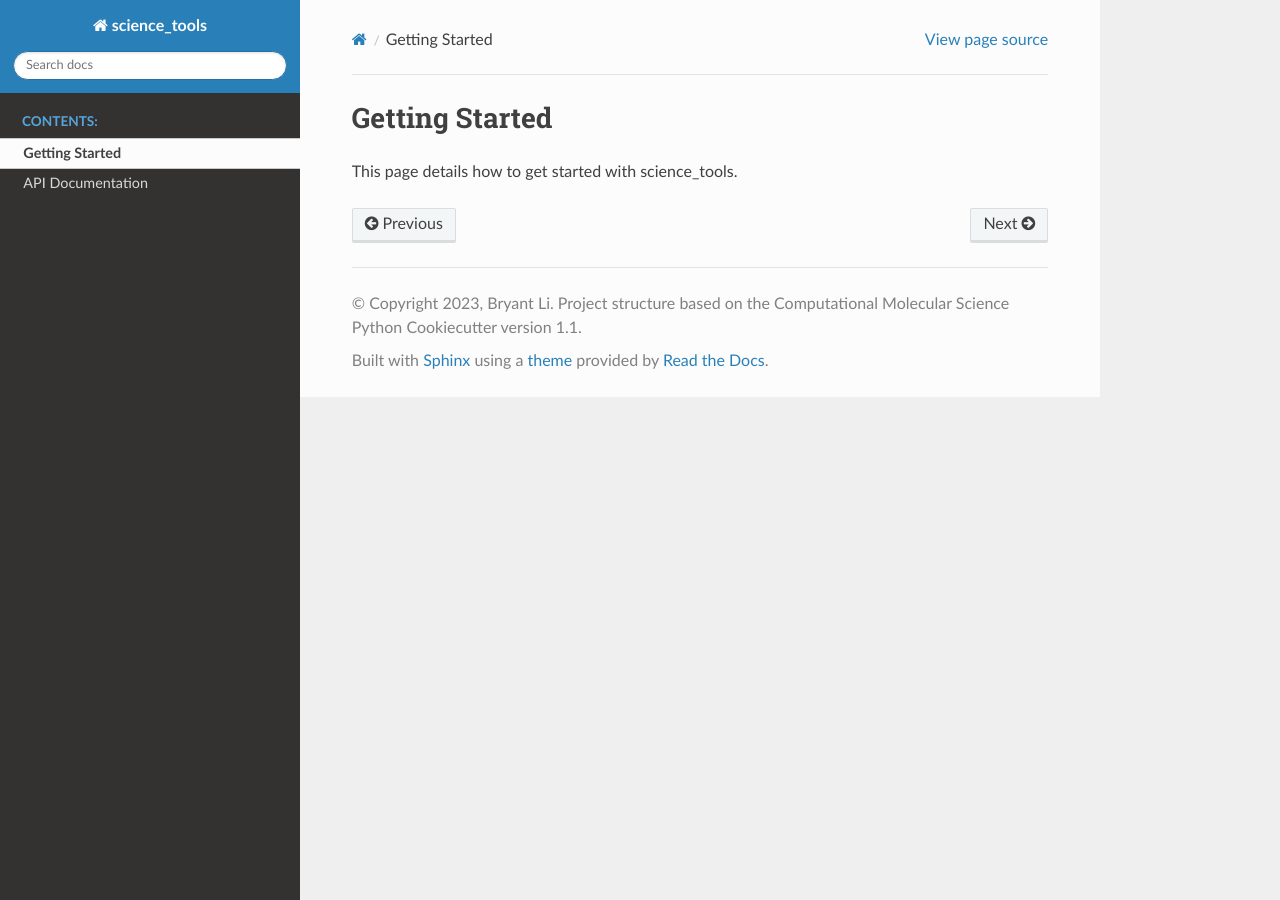
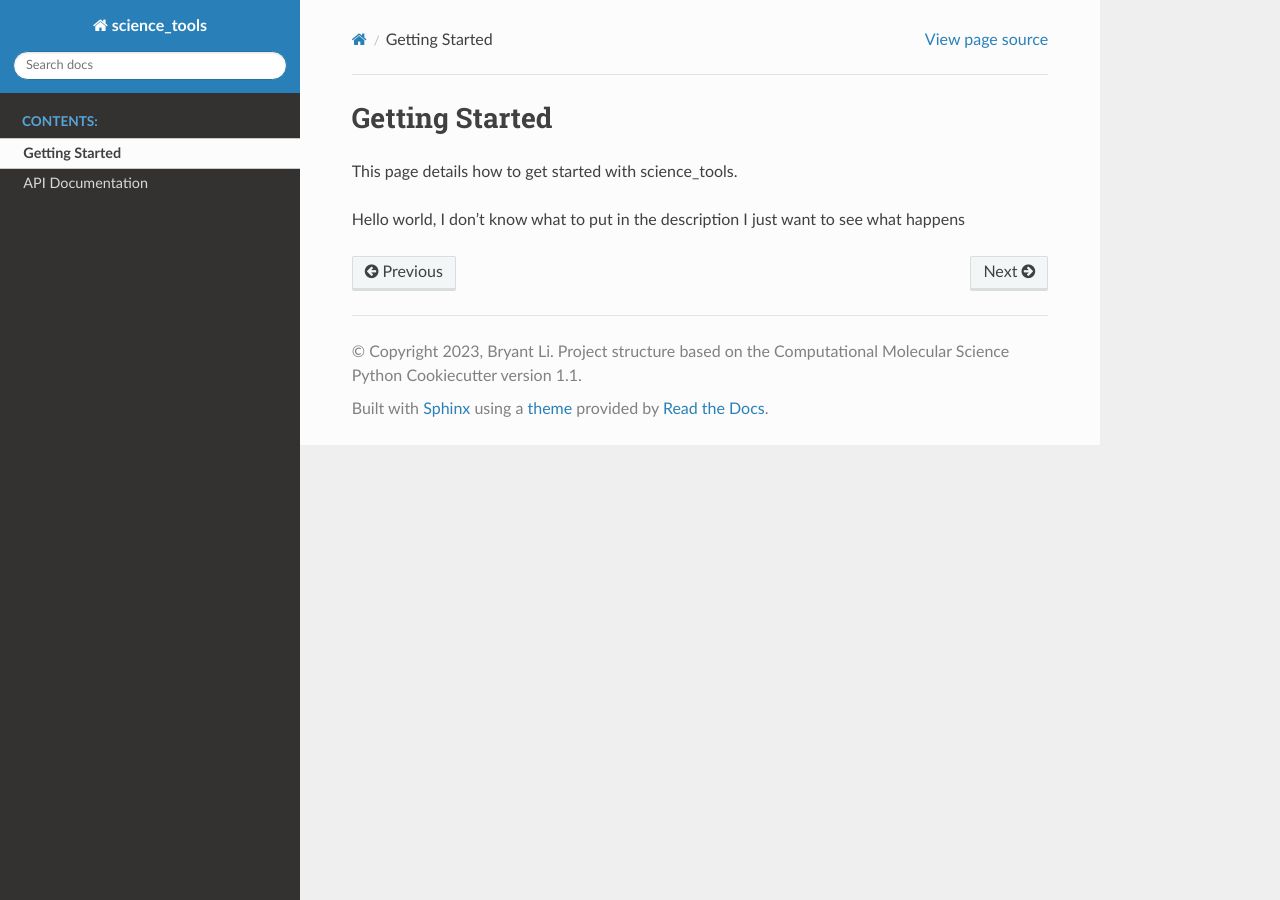
Before and after one commit to BryantLi-BLI/cookiecutter_science_tools_test, a Sphinx documentation site: the page built from docs/getting_started.rst, in a window 1280 px wide. Built offline with Sphinx 7.4.7 and the Read the Docs theme 2.0.0, drawn with Linux system fonts in a browser that asks for light colours; the version number could not be read and is left out.

```diff
--- a/docs/getting_started.rst
+++ b/docs/getting_started.rst
@@ -2,3 +2,5 @@
 ===============
 
 This page details how to get started with science_tools.
+
+Hello world, I don't know what to put in the description I just want to see what happens
```
